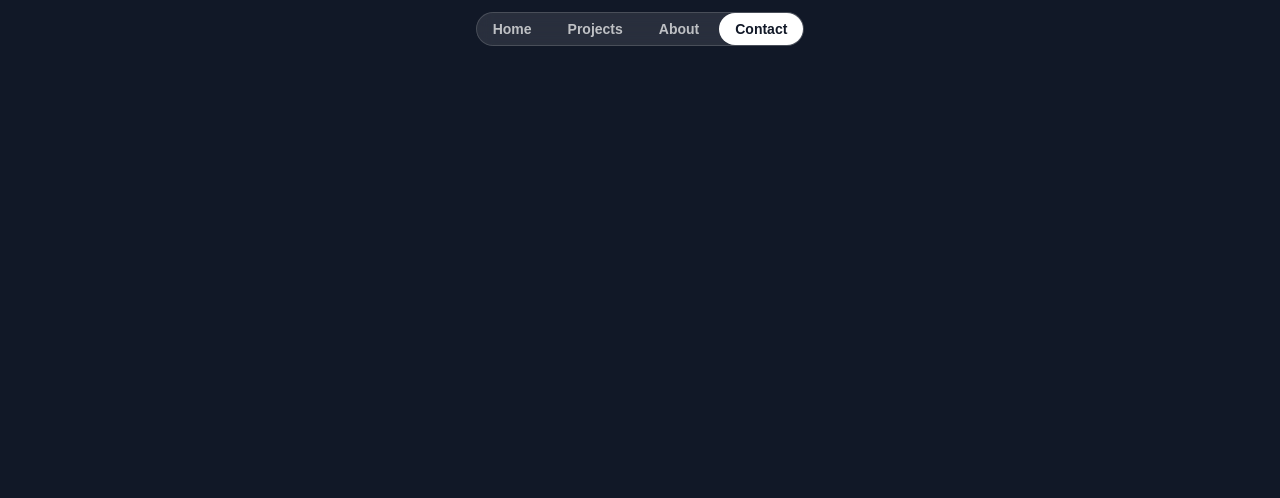
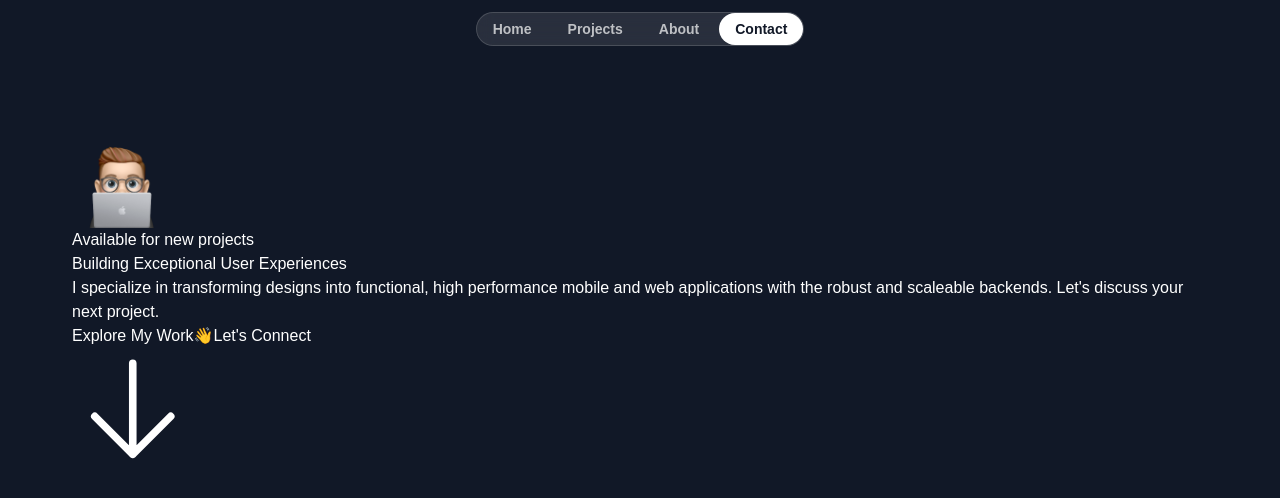
Before and after one commit to da-war/dawrish-portfolio, a Next.js app: page / in a window 1280 px wide. Shown: the top 498 px of the page. Built offline with nearby package versions, Linux system fonts and the light colour scheme; a web font is replaced by a local one.

Commit message:
Structured the Hero section

```diff
--- a/src/app/page.tsx
+++ b/src/app/page.tsx
@@ -1,9 +1,11 @@
 import { Header } from "@/sections/Header";
+import { HeroSection } from "@/sections/Hero";
 
 export default function Home() {
   return (
     <div>
       <Header />
+      <HeroSection />
     </div>
   );
 }
--- a/src/sections/Header.tsx
+++ b/src/sections/Header.tsx
@@ -1,5 +1,5 @@
 export const Header = () => {
-  return <div className="flex justify-center items-center relative top-3">
+  return <div className="flex justify-center items-center fixed top-3 w-full">
     <nav className="flex gap-1 0.5 border border-white/15 rounded-full bg-white/10 backdrop-blur">
       <a href="#" className="nav-item" >Home</a>
       <a href="#"  className="nav-item" >Projects</a>
--- a/src/sections/Hero.tsx
+++ b/src/sections/Hero.tsx
@@ -1,3 +1,29 @@
+import Image from "next/image";
+
+import memojiImage from "../assets/images/memoji-computer.png"
+import ArrowDown from '../assets/icons/arrow-down.svg'
+
 export const HeroSection = () => {
-  return <div>Hero Section</div>;
+  return <div className="py-32">
+   <div className="container">
+    <Image src={memojiImage} alt="Memoji" className="size-[100px]" />
+    <div>
+      <div></div>
+      <div>Available for new projects</div>
+    </div>
+    <h1>Building Exceptional User Experiences</h1>
+    < p>I specialize in transforming designs into functional, high performance mobile and web applications with the robust and scaleable backends. Let's discuss your next project.</p>
+    <div>
+      <button>
+        <span>Explore My Work</span>
+        <ArrowDown />
+      </button>
+      <button>
+        <span>👋</span>
+        <span>Let's Connect</span>
+
+      </button>
+    </div>
+   </div>
+  </div>;
 };
```
